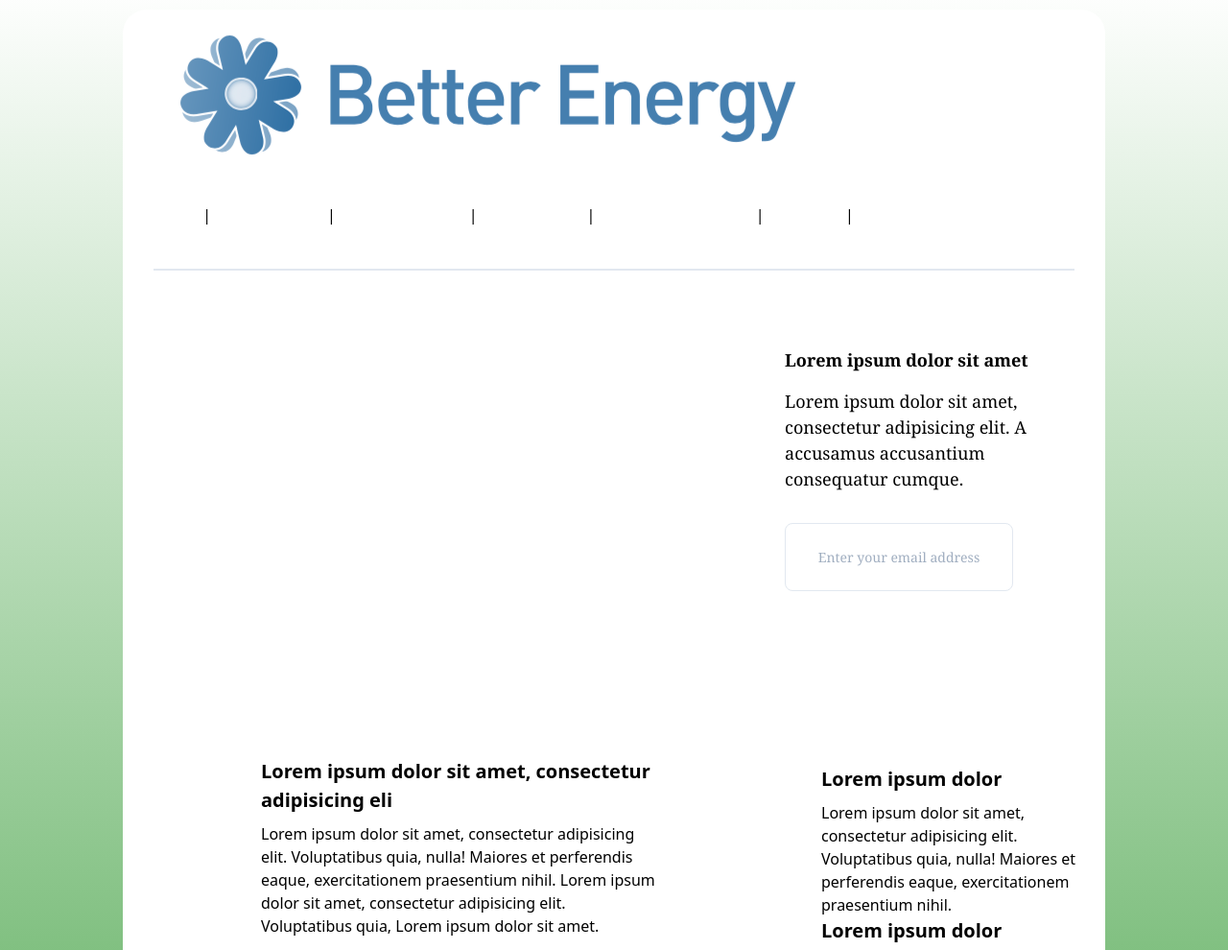
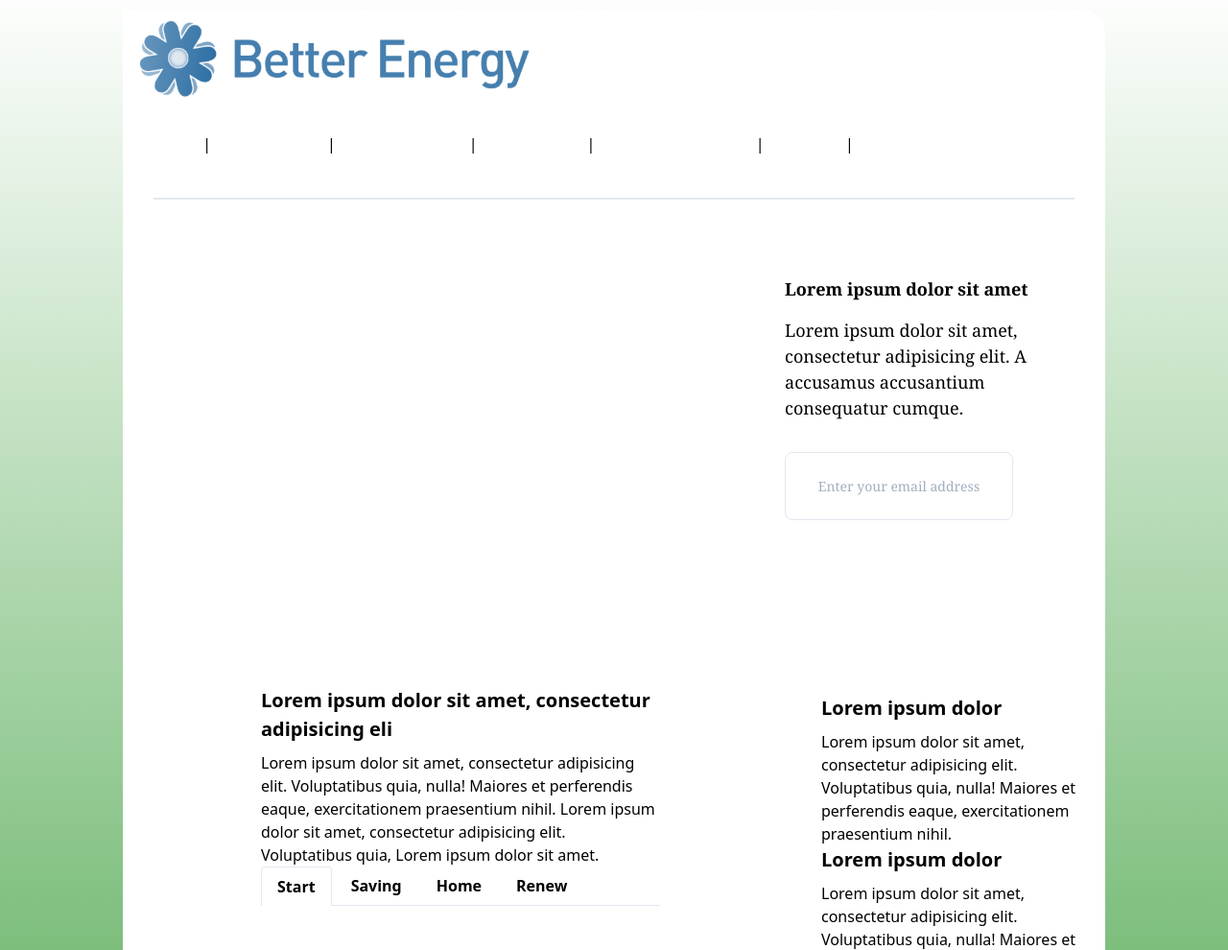
Before and after one commit to Cleyrauz/Interface_Development, a plain HTML site: page better_energy_test_skeleton/index.html in a window 1280 px wide. Shown: the part 20-1010 px from the top of the page at 96% size. Drawn offline with nearby package versions, Linux system fonts and the light colour scheme.

Commit message:
Added tabs

```diff
--- a/better_energy_test_skeleton/assets/css/eqtr_main.css
+++ b/better_energy_test_skeleton/assets/css/eqtr_main.css
@@ -28,3 +28,7 @@ Notes:
 body {
   background-image: linear-gradient(white, green);
 }
+
+.logo {
+  height: 100px;
+}
--- a/better_energy_test_skeleton/index.html
+++ b/better_energy_test_skeleton/index.html
@@ -6,7 +6,7 @@
   <meta http-equiv="Content-Type" content="text/html; charset=utf-8" />
   <meta name="keywords" content="" />
   <meta name="description" content="" />
-  <title>Untitled Document</title>
+  <title>Energy</title>
 
   <!-- Stylesheets -->
   <link rel="stylesheet" type="text/css" href="assets/css/eqtr_main.css" media="screen" />
@@ -22,11 +22,9 @@
 <body>
   <div class="main-container">
     <div class="flex items-center flex-no-shrink text-white mr-6">
-    <h1 class="text-black text-2xl p-2 align-middle font-sans relative pl-8">
-      <img src="./assets/images/logo.png">
-    </h1>
+      <img src="./assets/images/logo.png" class="logo">
     </div>
-  <nav class="bg-blue-dark p-3 rounded font-sans w-full m-4">
+    <nav class="bg-blue-dark p-3 rounded font-sans m-4">
       <ol class="list-reset flex text-grey-dark">
         <li><a href="#" class="text-white font-bold no-underline">Home</a></li>
         <li><span class="mx-2">|</span></li>
@@ -66,6 +64,20 @@
           <div class="mb-8">
             <div class="text-black font-bold text-xl mb-2">Lorem ipsum dolor sit amet, consectetur adipisicing eli</div>
             <p class="text-grey-darker text-base">Lorem ipsum dolor sit amet, consectetur adipisicing elit. Voluptatibus quia, nulla! Maiores et perferendis eaque, exercitationem praesentium nihil. Lorem ipsum dolor sit amet, consectetur adipisicing elit. Voluptatibus quia, Lorem ipsum dolor sit amet.</p>
+            <ul class="list-reset flex border-b">
+              <li class="-mb-px mr-1">
+                <a class="bg-white inline-block border-l border-t border-r rounded-t py-2 px-4 text-blue-dark font-semibold" href="#">Start</a>
+              </li>
+              <li class="mr-1">
+                <a class="bg-white inline-block py-2 px-4 text-blue hover:text-blue-darker font-semibold" href="#">Saving</a>
+              </li>
+              <li class="mr-1">
+                <a class="bg-white inline-block py-2 px-4 text-blue hover:text-blue-darker font-semibold" href="#">Home</a>
+              </li>
+              <li class="mr-1">
+                <a class="bg-white inline-block py-2 px-4 text-grey-light font-semibold" href="#">Renew</a>
+              </li>
+            </ul>
           </div>
         </div>
         <div class="w-1/2 ml-32 float-right max-w-xs rounded overflow-hidden my-2">
```
Lines whose indentation alone changed are shown as unchanged.
